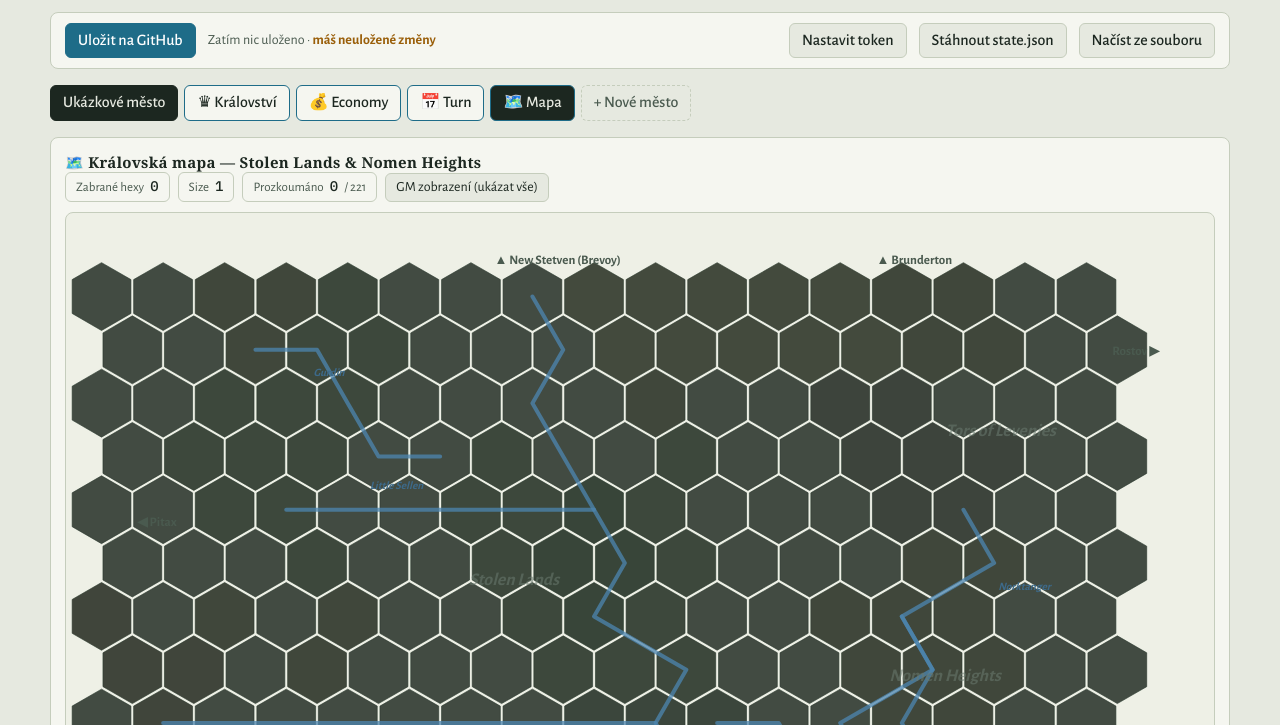
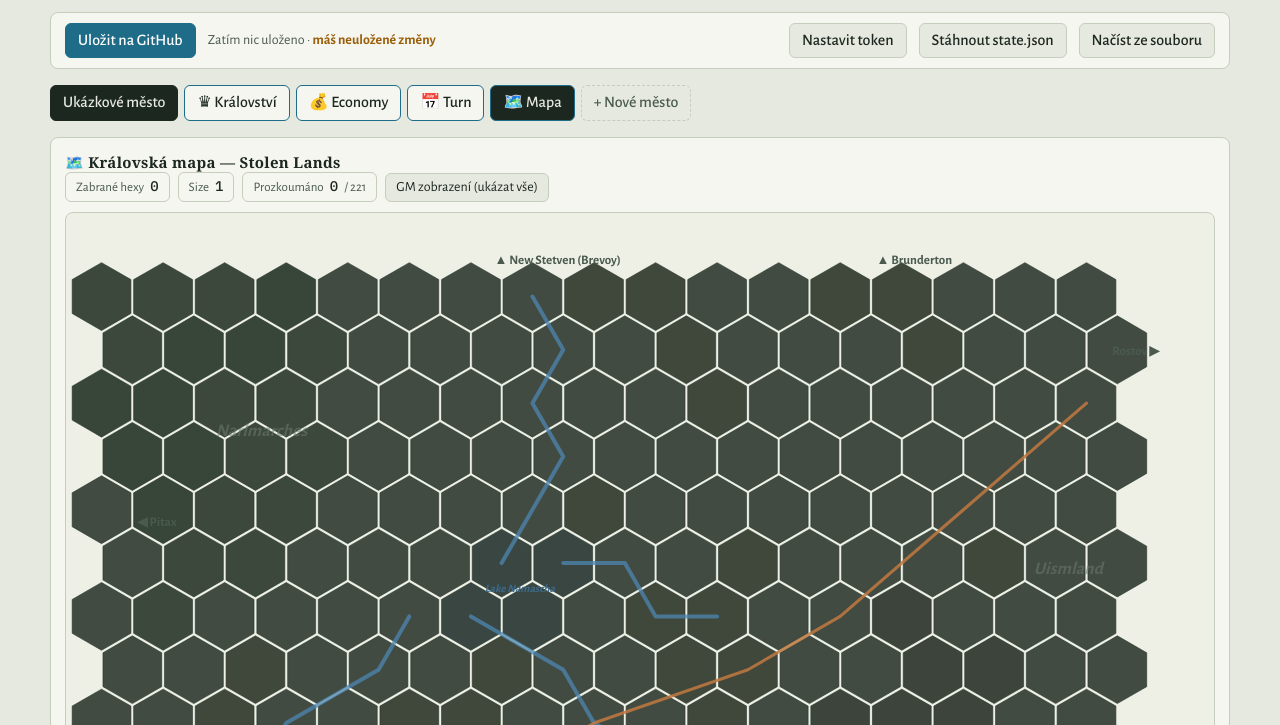
Before and after one commit to Patrik2600/Planovac_Mest, a plain HTML site: page index.html in a window 1280 px wide. Both pictures are taken after a click on the button "🗺️ Mapa". Shown: the part 75-800 px from the top of the page. Drawn offline with nearby package versions, Linux system fonts and the light colour scheme; a web font is replaced by a local one.

Commit message:
Mapa podle realne Kingmaker mapy Stolen Lands: Narlmarches, Kamelands, Lake Namascha, Uismland, cesta na SV; odstranen napisy Tors of Levenies a Stolen Lands

```diff
--- a/index.html
+++ b/index.html
@@ -309,6 +309,7 @@ textarea.kin { min-height: 90px; resize: vertical; font-family: var(--body); }
 .hexmap.gmv .fog { fill-opacity: .32; }
 .hexmap .cl { fill: none; stroke: var(--accent); stroke-width: 2.6; pointer-events: none; }
 .hexmap .riv { fill: none; stroke: #4d86b0; stroke-width: 3.4; stroke-linecap: round; stroke-linejoin: round; opacity: .75; pointer-events: none; }
+.hexmap .road { fill: none; stroke: #c07a40; stroke-width: 2.6; stroke-linecap: round; stroke-linejoin: round; opacity: .85; pointer-events: none; }
 .hexmap .lbl { font: 600 11px 'Alegreya Sans', sans-serif; fill: #4a5a4f; pointer-events: none; }
 .hexmap .rgn { font: italic 700 15px 'Alegreya Sans', sans-serif; fill: #6a7a6f; opacity: .55; pointer-events: none; }
 .hexmap .rlbl { font: italic 600 9.5px 'Alegreya Sans', sans-serif; fill: #3d6a8a; pointer-events: none; }
@@ -1498,28 +1499,28 @@ var TERN = {'.':'Pláně', f:'Řídoký les', F:'Hustý les', h:'Kopce', m:'Hory
 var MAP = {
   size: 30, cols: 17, rows: 13,
   terr: [
-    '..hhf...rrrrrhh..',
-    '..hff...rrrrrhh..',
-    '..fff....h..mm...',
-    '.fff..f..f..mmm..',
-    '..ff..ffFf...mm..',
-    '...f..fFFf...hh..',
-    'b.h.h..fFf..hhh..',
-    'bb.h...fff..hhh..',
-    '.b......sss..hh..',
-    '........sss..hh..',
-    '...hh.....s.h....',
-    '.........s....h..',
-    '..f...s....s.....'
+    'fffF....hh..hh...',
+    'fFFf.....h...h...',
+    'FFff......h......',
+    'FFff.............',
+    '.Fff....h........',
+    '.ff...ww..h...h..',
+    '.f....ww.hh..m...',
+    '..h...h..hh..mm..',
+    '..h..hh...h.mmm..',
+    '...h.hh....mmm...',
+    '...hh.....m.mm...',
+    '....h...h.mm.mm..',
+    '..........m..mm..'
   ],
   rivers: [
-    [[7,0],[7,1],[7,2],[7,3],[8,4],[8,5],[8,6],[9,7],[9,8],[9,9],[9,10],[10,11],[10,12]],
-    [[3,4],[4,4],[5,4],[6,4],[7,4],[8,4]],
-    [[1,8],[3,8],[5,8],[7,8],[9,8]],
-    [[2,1],[3,1],[4,2],[4,3],[5,3]],
-    [[14,4],[14,5],[13,6],[13,7],[12,8],[12,9]],
-    [[10,8],[11,8],[11,9],[12,9]],
-    [[13,6],[13,7],[13,8],[13,9],[13,10],[14,11]]
+    [[7,0],[7,1],[7,2],[7,3],[7,4],[6,5]],
+    [[6,6],[7,7],[8,8],[9,9],[10,10]],
+    [[7,5],[8,5],[9,6],[10,6]],
+    [[5,6],[4,7],[3,8],[2,9],[1,10],[0,10]]
+  ],
+  roads: [
+    [[0,10],[2,10],[4,9],[6,9],[8,8],[10,7],[12,6],[14,4],[16,2]]
   ],
   labels: [
     {t:'▲ New Stetven (Brevoy)', c:7.4, r:-0.62},
@@ -1530,18 +1531,12 @@ var MAP = {
     {t:'▼ Jovvox', c:14.4, r:13.6}
   ],
   regions: [
-    {t:'Stolen Lands', c:6.2, r:5.4},
-    {t:'Nomen Heights', c:13.2, r:7.2},
-    {t:'Tors of Levenies', c:14.6, r:2.6}
+    {t:'Narlmarches', c:2.6, r:2.6},
+    {t:'Kamelands', c:6.6, r:8.8},
+    {t:'Uismland', c:15.2, r:5.2}
   ],
   rivlbl: [
-    {t:'East Sellen', c:9.4, r:8.6},
-    {t:'Little Sellen', c:4.3, r:3.6},
-    {t:'Shrike', c:2.3, r:8.4},
-    {t:'Gurdin', c:3.2, r:1.5},
-    {t:'Norktanger', c:14.5, r:5.5},
-    {t:'Murque', c:11.3, r:9.4},
-    {t:'Kiravoy', c:13.7, r:9.3}
+    {t:'Lake Namascha', c:6.3, r:5.55}
   ]
 };
 function hxCtr(c, r) { var s = MAP.size; return {x: s*1.7320508*(c + 0.5*(r & 1)) + s, y: s*1.5*r + s*2.35}; }
@@ -1560,7 +1555,7 @@ function mapCityName(id) { var c = S.cities.filter(function (x) { return x.id ==
 function mapHTML() {
   var K = S.kingdom, n = mapCount(), s = MAP.size, gm = !!K.map.gm;
   var W = s*1.7320508*(MAP.cols + 0.5) + 2*s, H = s*1.5*(MAP.rows - 1) + 5.4*s;
-  var h = '<section class="card mapcard"><div class="h3">🗺️ Královská mapa — Stolen Lands &amp; Nomen Heights</div>';
+  var h = '<section class="card mapcard"><div class="h3">🗺️ Královská mapa — Stolen Lands</div>';
   h += '<div class="row"><span class="kpill" title="Zabrané hexy se přičítají do Size (záložka Království)">Zabrané hexy <b>' + n.cl + '</b></span><span class="kpill">Size <b>' + (+K.size || 0) + '</b></span><span class="kpill">Prozkoumáno <b>' + n.ex + '</b> / ' + n.tot + '</span><button class="tg" data-act="hexgm" aria-pressed="' + gm + '">GM zobrazení (ukázat vše)</button></div>';
   h += '<div class="mapwrap"><svg class="hexmap' + (gm ? ' gmv' : '') + '" viewBox="0 0 ' + W.toFixed(0) + ' ' + H.toFixed(0) + '" role="img" aria-label="Hex mapa království">';
   var r, c;
@@ -1573,6 +1568,10 @@ function mapHTML() {
   MAP.rivers.forEach(function (riv) {
     var pts = riv.map(function (q) { var p = hxCtr(q[0], q[1]); return p.x.toFixed(1) + ',' + p.y.toFixed(1); }).join(' ');
     h += '<polyline class="riv" points="' + pts + '"/>';
+  });
+  (MAP.roads || []).forEach(function (rd) {
+    var pts = rd.map(function (q) { var p = hxCtr(q[0], q[1]); return p.x.toFixed(1) + ',' + p.y.toFixed(1); }).join(' ');
+    h += '<polyline class="road" points="' + pts + '"/>';
   });
   MAP.regions.forEach(function (L) { var p = hxCtr(L.c, L.r); h += '<text class="rgn" x="' + p.x.toFixed(0) + '" y="' + p.y.toFixed(0) + '" text-anchor="middle">' + esc(L.t) + '</text>'; });
   MAP.rivlbl.forEach(function (L) { var p = hxCtr(L.c, L.r); h += '<text class="rlbl" x="' + p.x.toFixed(0) + '" y="' + p.y.toFixed(0) + '" text-anchor="middle">' + esc(L.t) + '</text>'; });
--- a/state.json
+++ b/state.json
@@ -1210,7 +1210,7 @@
      "cl": 1,
      "city": "fwa3aa9",
      "feat": "city",
-     "note": "Kiravoy ford / Varnhold Pass na SZ"
+     "note": "Varnhold Pass na SZ"
     }
    }
   }
```
